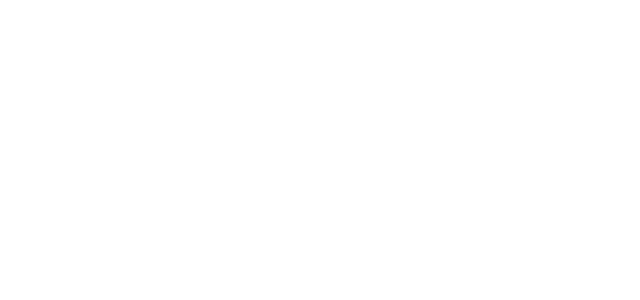
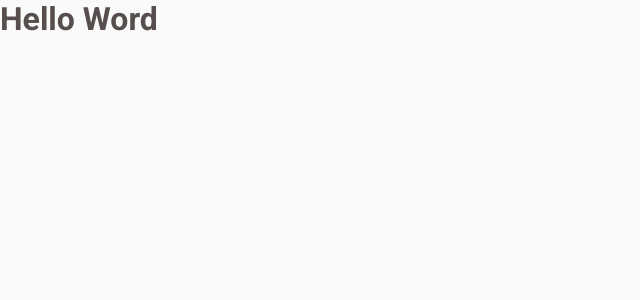
Before and after one commit to EllenBessa/coffee-delivery, a React (Vite) app: page / in a window 1280 px wide. Shown: the top 300 px of the page, without its empty margins (0-640 px from the left). Built offline with nearby package versions, Linux system fonts and the light colour scheme.

Commit message:
feat: :lipstick: Styled Components - Adicionando global, themes e @types

```diff
--- a/src/App.tsx
+++ b/src/App.tsx
@@ -1,3 +1,14 @@
+import { ThemeProvider } from "styled-components";
+import { GlobalStyle } from "./styles/global";
+import { defaultTheme } from "./styles/themes/default";
+
 export function App() {
-  return <></>;
+  return (
+    <>
+      <ThemeProvider theme={defaultTheme}>
+        <h1>Hello Word</h1>
+        <GlobalStyle />
+      </ThemeProvider>
+    </>
+  );
 }
--- /dev/null
+++ b/src/styles/global.ts
@@ -0,0 +1,22 @@
+import { createGlobalStyle } from "styled-components";
+
+export const GlobalStyle = createGlobalStyle`
+
+  *{
+    margin: 0;
+    padding: 0;
+    box-sizing: border-box;
+  }
+
+  body{
+    background: ${(props) => props.theme["background"]};
+    color: ${(props) => props.theme["base-text"]};
+    -webkit-font-smoothing: antialiased;
+  }
+
+  body, input, textarea, button{
+    font-family: 'Roboto', sans-serif;
+    font-weight: 400;
+    font-size: 1rem;
+  }
+`;
--- /dev/null
+++ b/src/styles/themes/default.ts
@@ -0,0 +1,22 @@
+export const defaultTheme = {
+  yellow: "#DBAC2C",
+  "yellow-dark": "#C47F17",
+  "yellow-light": "#F1E9C9",
+
+  purple: "#8047F8",
+  "purple-dark": "#4B2995",
+  "purple-light": "#EBE5F9",
+
+  "base-title": "#272221",
+  "base-subtitle": "#403937",
+  "base-text": "#574F4D",
+  "base-label": "#8D8686",
+  "base-hover": "#D7D5D5",
+
+  "base-button": "#E6E5E5",
+  "base-input": "#EDEDED",
+  "base-card": "#F3F2F2",
+
+  background: "#FAFAFA",
+  white: "#FFFFFF"
+};
```
Also changed, not shown: src/@types/styled.d.ts (added, +8 -0 lines).
